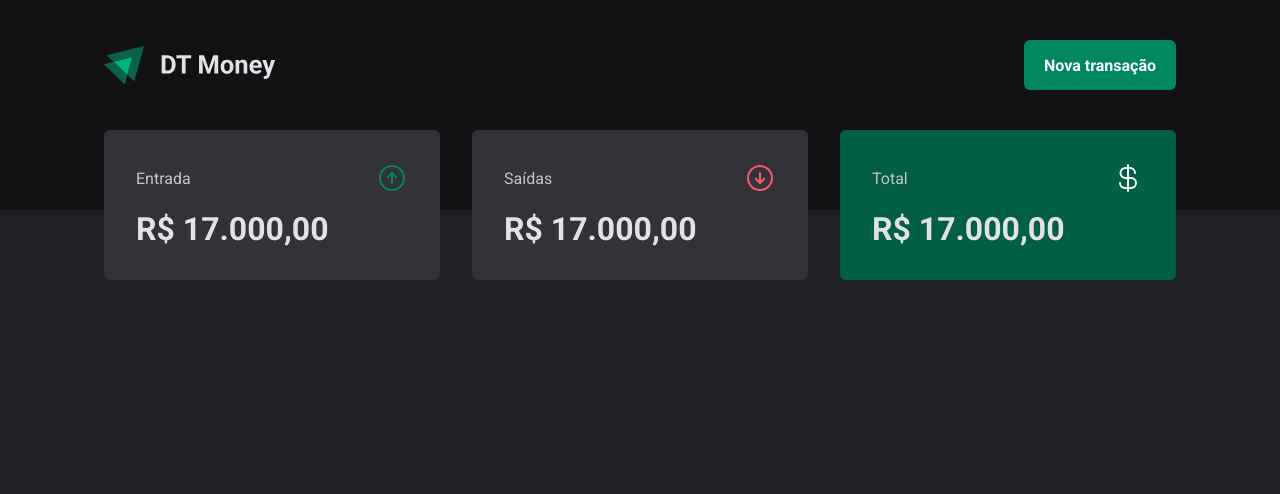
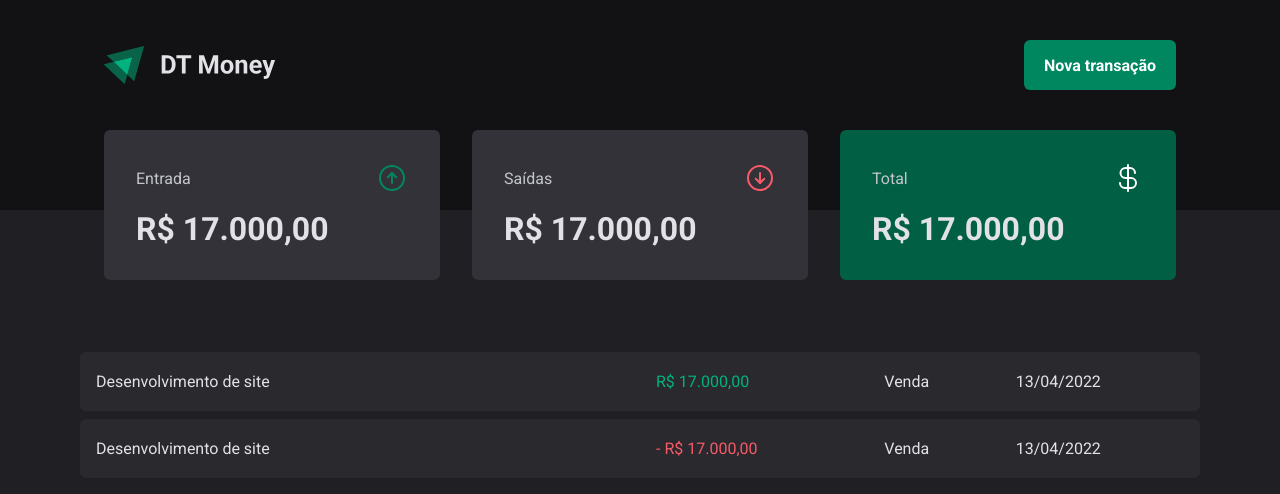
Before and after one commit to AvilyRs/dt-money, a React (Vite) app: page / in a window 1280 px wide. Shown: the top 494 px of the page. Built offline with nearby package versions, Linux system fonts and the light colour scheme.

Commit message:
feat: transactions table

```diff
--- a/src/App.tsx
+++ b/src/App.tsx
@@ -2,7 +2,6 @@ import { ThemeProvider } from 'styled-components';
 import { GlobalStyles } from './styles/global';
 
 import { Transactions } from './pages/Transactions';
-import { Summary } from './components/Summary';
 
 import { defaultTheme } from './styles/themes/default';
 
@@ -11,7 +10,6 @@ export function App() {
     <ThemeProvider theme={defaultTheme}>
       <GlobalStyles />
       <Transactions />
-      <Summary />
     </ThemeProvider>
   );
 }
--- a/src/components/Summary/index.tsx
+++ b/src/components/Summary/index.tsx
@@ -1,4 +1,4 @@
-import { EntriesIcon, OutIcon, SummaryCard, SummaryContainer, TotalIcon } from './styles';
+import { IncomeIcon, OutcomeIcon, SummaryCard, SummaryContainer, TotalIcon } from './styles';
 
 export function Summary() {
   return (
@@ -6,14 +6,14 @@ export function Summary() {
       <SummaryCard>
         <header>
           <span>Entrada</span>
-          <EntriesIcon />
+          <IncomeIcon />
         </header>
         <strong>R$ 17.000,00</strong>
       </SummaryCard>
       <SummaryCard>
         <header>
           <span>Saídas</span>
-          <OutIcon />
+          <OutcomeIcon />
         </header>
         <strong>R$ 17.000,00</strong>
       </SummaryCard>
--- a/src/components/Summary/styles.ts
+++ b/src/components/Summary/styles.ts
@@ -39,11 +39,11 @@ export const SummaryCard = styled.div<SummaryCardProps>`
   `}
 `;
 
-export const EntriesIcon = styled(ArrowCircleUp).attrs({ size: iconSize})`
+export const IncomeIcon = styled(ArrowCircleUp).attrs({ size: iconSize})`
   color: ${props => props.theme['green-500']};
 `;
 
-export const OutIcon = styled(ArrowCircleDown).attrs({ size: iconSize})`
+export const OutcomeIcon = styled(ArrowCircleDown).attrs({ size: iconSize})`
   color: ${props => props.theme['red-300']};
 `;
 
--- a/src/pages/Transactions/index.tsx
+++ b/src/pages/Transactions/index.tsx
@@ -1,9 +1,40 @@
 import { Header } from '../../components/Header';
+import { Summary } from '../../components/Summary';
+
+import { PriceHighlight, TransactionsContainer, TransactionsTable } from './styles';
 
 export function Transactions() {
   return (
     <div>
       <Header />
+      <Summary />
+
+      <TransactionsContainer>
+        <TransactionsTable>
+          <tbody>
+            <tr>
+              <td width='50%'>Desenvolvimento de site</td>
+              <td>
+                <PriceHighlight variant='income'>
+                  R$ 17.000,00
+                </PriceHighlight>
+              </td>
+              <td>Venda</td>
+              <td>13/04/2022</td>
+            </tr>
+            <tr>
+              <td width='50%'>Desenvolvimento de site</td>
+              <td>
+                <PriceHighlight variant='outcome'>
+                  - R$ 17.000,00
+                </PriceHighlight>
+              </td>
+              <td>Venda</td>
+              <td>13/04/2022</td>
+            </tr>
+          </tbody>
+        </TransactionsTable>
+      </TransactionsContainer>
     </div>
   );
 }
--- /dev/null
+++ b/src/pages/Transactions/interface.ts
@@ -0,0 +1,3 @@
+export interface PriceHighlightProps {
+  variant?: 'income' | 'outcome';
+}
--- /dev/null
+++ b/src/pages/Transactions/styles.ts
@@ -0,0 +1,35 @@
+import styled from 'styled-components';
+import { PriceHighlightProps } from './interface';
+
+export const TransactionsContainer = styled.main`
+  width: min(100%, 1120px);
+  margin: 4rem auto 0;
+`;
+
+export const PriceHighlight = styled.span<PriceHighlightProps>`
+  color: ${props => props.theme['gray-300']};
+
+  color: ${props => props.variant === 'income' && props.theme['green-300']};
+  color: ${props => props.variant === 'outcome' && props.theme['red-300']};
+`;
+
+export const TransactionsTable = styled.table`
+  width: 100%;
+  border-collapse: separate;
+  border-spacing: 0 0.5rem;
+
+  td {
+    padding: 1.25rem 1rem;
+    background: ${props => props.theme['gray-700']};
+
+    &:first-of-type {
+      border-top-left-radius: 6px;
+      border-bottom-left-radius: 6px;
+    }
+
+    &:last-of-type {
+      border-top-right-radius: 6px;
+      border-bottom-right-radius: 6px;
+    }
+  }
+`;
```
